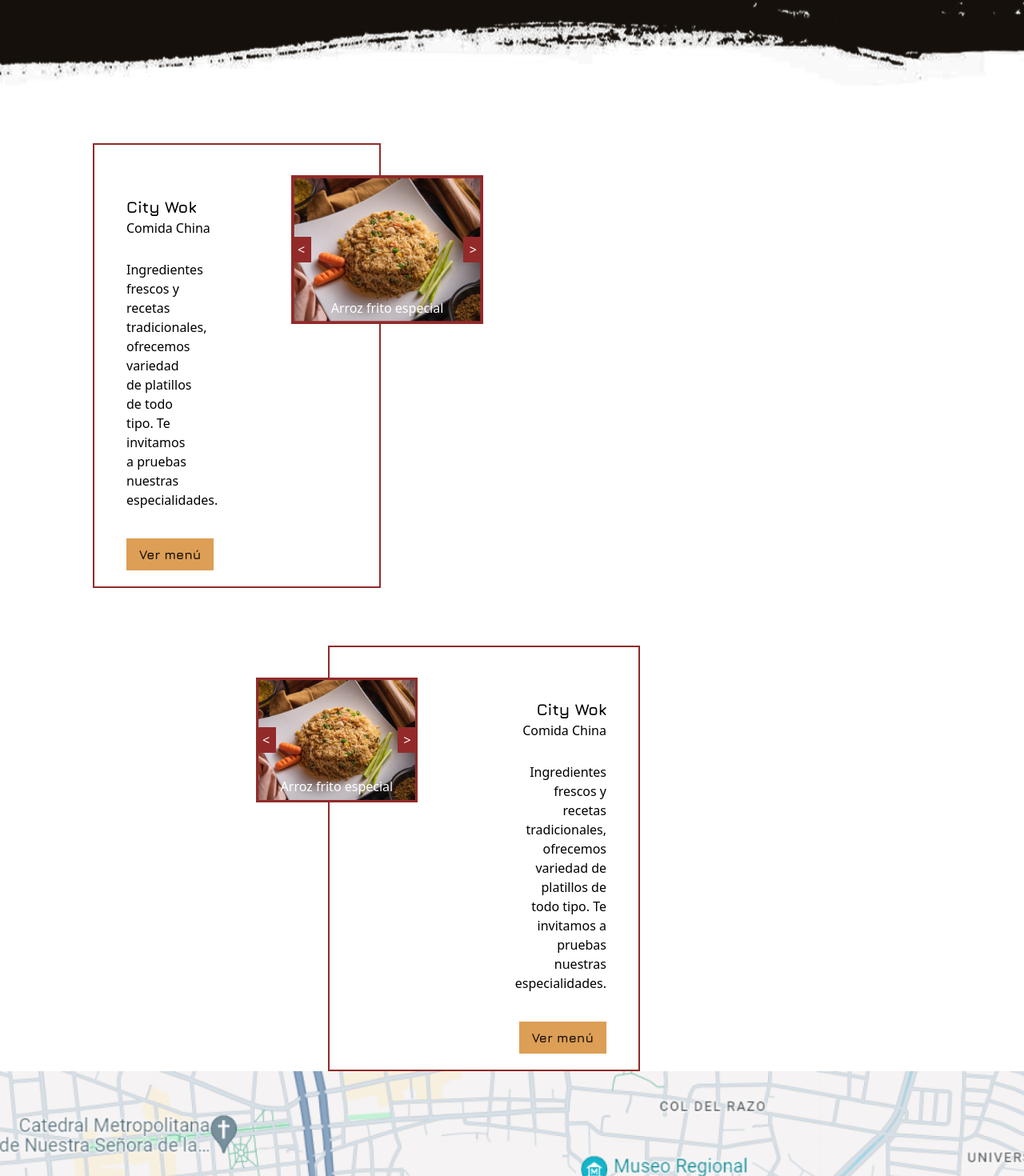
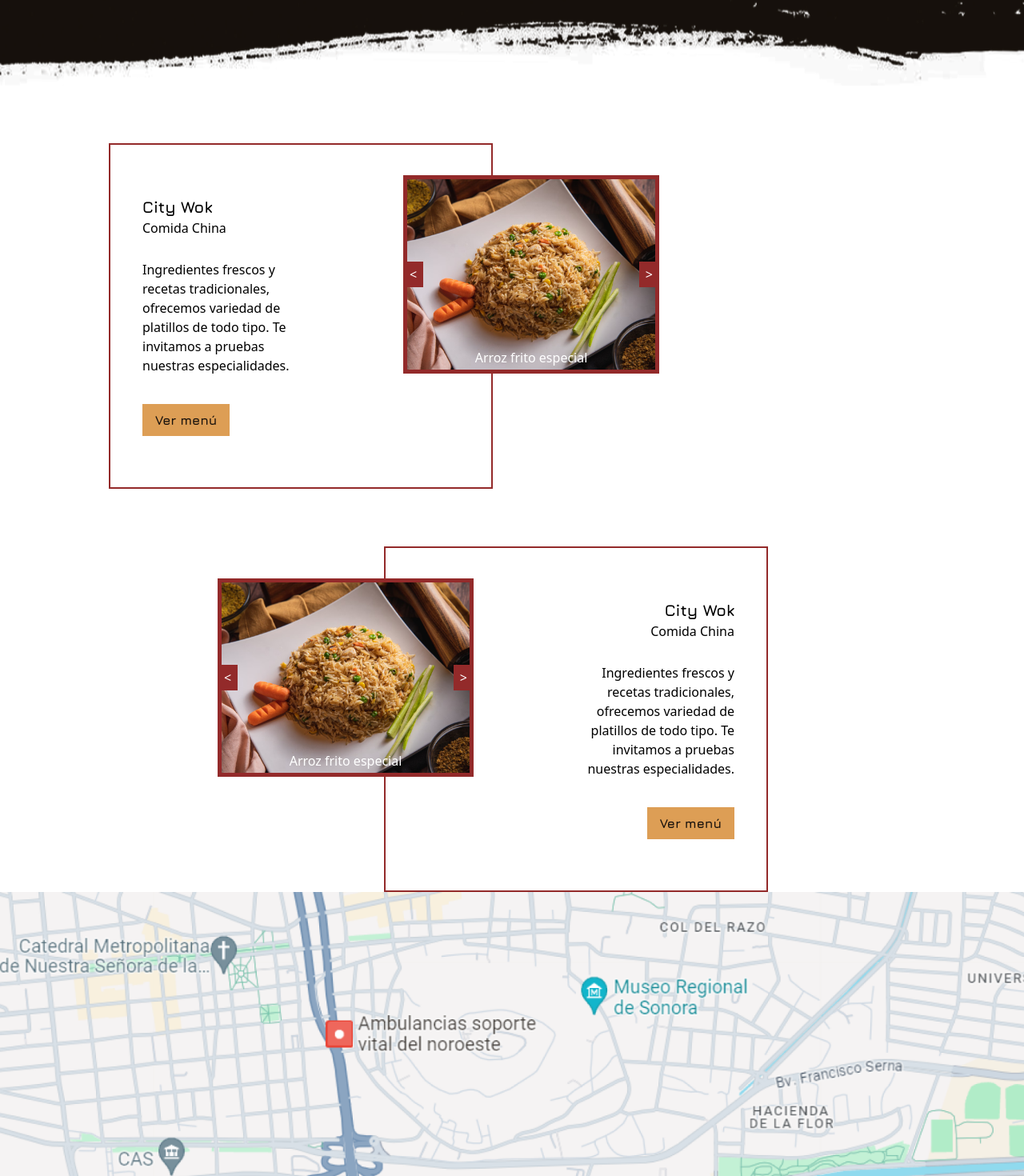
Before and after one commit to MelMuro/AFP-Web, a React (Vite) app: page / in a window 1280 px wide. Shown: the part 477-1947 px from the top of the page at 80% size. Built offline with nearby package versions, Linux system fonts and the light colour scheme; a web font is replaced by a local one.

Commit message:
Little adjustment of css

```diff
--- a/src/restaurants/overview/Carousel.tsx
+++ b/src/restaurants/overview/Carousel.tsx
@@ -35,8 +35,8 @@ const Carousel: React.FC = () => {
 
 	return (
 		<>
-			<div className='flex justify-center items-start ml-0 mr-[35rem] mt-28'>
-				<div className='w-1/2 px-10 pb-5 pt-16 -mr-28 -mt-10 border-2 border-redDefault'>
+			<div className='flex justify-center items-start ml-0 mr-[20rem] mt-28'>
+				<div className='w-1/2 px-10 py-16 -mr-28 -mt-10 border-2 border-redDefault'>
 					<h2 className='text-xl font-bold'>City Wok</h2>
 					<h3 className='text-md'>Comida China</h3>
 					<p className='mt-2 pr-48 py-5'>
@@ -72,8 +72,8 @@ const Carousel: React.FC = () => {
 				</div>
 			</div>
 
-			<div className='flex justify-center items-start ml-0 mr-[30rem] mt-28'>
-				<div className='relative w-1/3 ml-80'>
+			<div className='flex justify-end items-start ml-0 mr-[20rem] mt-28'>
+				<div className='relative w-1/3'>
 					<img
 						src={slides[currentSlide].image}
 						alt={slides[currentSlide].title}
@@ -95,7 +95,7 @@ const Carousel: React.FC = () => {
 						{slides[currentSlide].title}
 					</div>
 				</div>
-				<div className='w-1/2 px-10 pb-5 pt-16 -ml-28 -mt-10 border-2 border-redDefault text-right'>
+				<div className='w-1/2 px-10 py-16 -ml-28 -mt-10 border-2 border-redDefault text-right'>
 					<h2 className='text-xl font-bold'>City Wok</h2>
 					<h3 className='text-md'>Comida China</h3>
 					<p className='mt-2 pl-48 py-5'>
```
